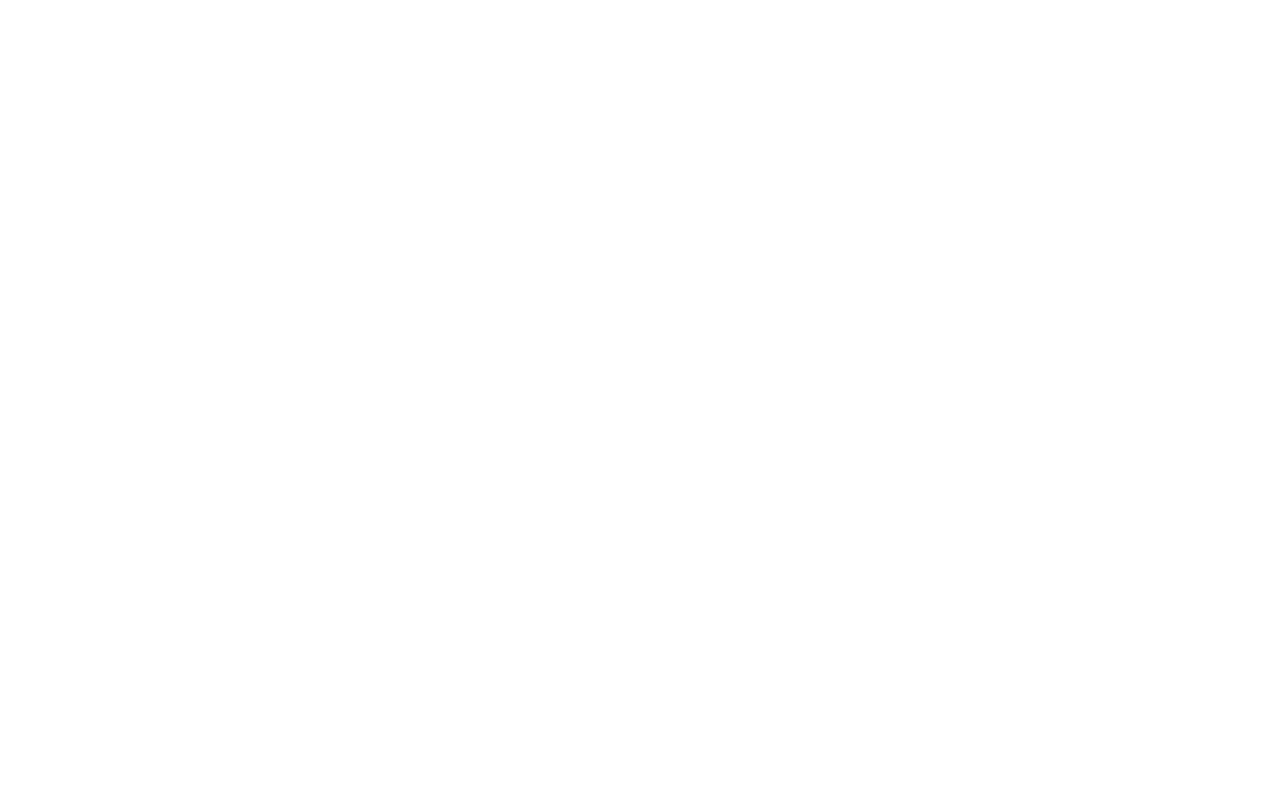
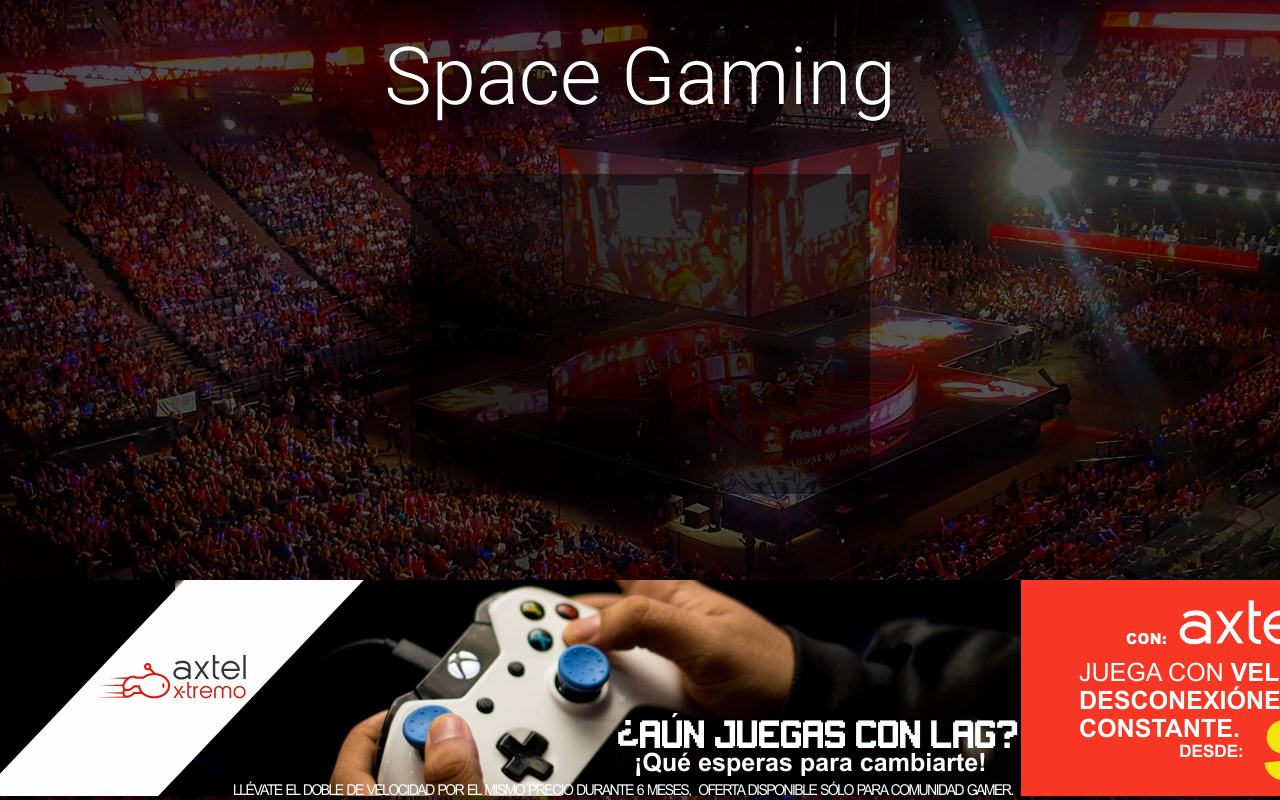
Before and after one commit to Alucherdi/sgf, a React app: page / in a window 1280 px wide. Built offline with nearby package versions, Linux system fonts and the light colour scheme.

Commit message:
Adding menu items in home and adding phases to the axtel flow

```diff
--- a/public/index.html
+++ b/public/index.html
@@ -8,8 +8,11 @@
       manifest.json provides metadata used when your web app is added to the
       homescreen on Android. See https://developers.google.com/web/fundamentals/engage-and-retain/web-app-manifest/
     -->
-    <link rel="manifest" href="%PUBLIC_URL%/manifest.json">
-    <link rel="shortcut icon" href="%PUBLIC_URL%/favicon.ico">
+	<link rel="manifest" href="%PUBLIC_URL%/manifest.json">
+	<link rel="shortcut icon" href="%PUBLIC_URL%/favicon.ico">
+
+	<link href="https://fonts.googleapis.com/css?family=Roboto:300" rel="stylesheet">
+
     <!--
       Notice the use of %PUBLIC_URL% in the tags above.
       It will be replaced with the URL of the `public` folder during the build.
--- a/src/App.jsx
+++ b/src/App.jsx
@@ -1,5 +1,4 @@
 import React, { Component } from 'react';
-import logo from './logo.svg'
 import './App.scss'
 
 class App extends Component {
--- a/src/Router.jsx
+++ b/src/Router.jsx
@@ -1,17 +1,19 @@
 import React, { Component } from 'react';
 import { BrowserRouter, Route } from "react-router-dom"
+import { Switch } from "react-router"
 
 import App from "./App"
+import AxtelForm from "./components/AxtelForm/AxtelForm.jsx"
+import Home from "./components/Wrapper/Home.jsx"
 
 class Router extends Component {
 	render() {
 		return (
 			<BrowserRouter>
-				<switch>
-					<div>
-						<Route path="/testing" component={App} />
-					</div>
-				</switch>
+				<Switch>
+					<Route path="/axtel" component={AxtelForm} />
+					<Route path="/" component={Home} />
+				</Switch>
 			</ BrowserRouter>
 		)
 	}
--- /dev/null
+++ b/src/components/AxtelForm/AxtelForm.jsx
@@ -0,0 +1,111 @@
+import React from "react"
+import "./AxtelForm.scss"
+
+class AxtelForm extends React.Component {
+	constructor(props) {
+		super(props)
+		this.state = {
+			actualView: null,
+			selectedPlan: "xtremo"
+		}
+
+
+	}
+
+	render() {
+		this.state.actualView = this.velocity()
+		return (
+			<div>
+				<div className="axtelForm center">
+					{this.state.actualView}
+
+				</div>
+				<div className="axtelResume">
+					{this.state.selectedPlan}
+				</div>
+			</div>
+		)
+	}
+
+	//Renders:
+
+	plan() {
+		var selectPlan = (e) => {
+			var el = e.currentTarget
+			var options = el.parentElement.getElementsByClassName("option");
+
+			for (var option of options) option.style.backgroundColor = "white"
+
+			el.style.backgroundColor = "#baffcb"
+
+			this.setState({
+				selectedPlan: el.getAttribute("plan")
+			})
+		}
+
+		return (
+			<div className="plan">
+				<div className="option" onClick={selectPlan} plan="xtremo">
+					Internet
+					<div className="checkmark"></div>
+				</div>
+
+				<div className="option" onClick={selectPlan} plan="tv">
+					Internet + TV
+					<div className="checkmark"></div>
+				</div>
+			</div>
+		)
+	}
+
+	velocity() {
+		var plans = {
+			xtremo: [
+				{
+					mb: 20, price: 449
+				}, {
+					mb: 50, price: 675
+				}, {
+					mb: 200, price: 1225
+				}
+			], tv: [
+				{
+					mb: 20, price: 449
+				}, {
+					mb: 50, price: 675
+				}, {
+					mb: 200, price: 1225
+				}
+			]
+		}
+
+		var selectedPlan = plans[this.state.selectedPlan]
+
+		console.log(selectedPlan)
+
+		return (
+			<div className="velocity">
+				<div className="title">Axtel Xtremo</div>
+				<div className="velocities">
+					{selectedPlan.map((plan, index) => {
+						return (
+							<span key={index} className="option shadow">
+								<span className="vel">{plan.mb}</span>
+								<span className="label">Mbps</span>
+							</span>
+						)
+					})}
+				</div>
+			</div>
+		)
+	}
+
+
+}
+
+export default AxtelForm
+
+/* <div className="velocity"></div>
+					<div className="userData"></div>
+					<div className="references"></div>
+					<div className="resume"></div> */
--- /dev/null
+++ b/src/components/AxtelForm/AxtelForm.scss
@@ -0,0 +1,83 @@
+.axtelForm {
+	background-color: #eff5ff;
+	width: 100vw;
+	height: 80vh;
+}
+
+.plan {
+	width: 100%;
+	height: 100%;
+
+	.option {
+		width: 30%;
+		height: 50%;
+		background-color: white;
+
+		display: flex;
+		justify-content: center;
+	}
+}
+
+.velocity {
+	width: 100%;
+
+	.title {
+		text-align: center;
+		margin-bottom: 40px;
+	}
+
+	.velocities {
+		width: 50%;
+		margin: auto;
+		display: flex;
+		flex-wrap: wrap;
+		flex-direction: row;
+		justify-content: space-around;
+
+		.option {
+			background-color: white;
+			height: 120px;
+			width: 120px;
+
+			max-width: 100%;
+
+			border-radius: 50%;
+
+			margin-bottom: 30px;
+
+			display: flex;
+			justify-content: center;
+			align-items: center;
+
+			flex-direction: column;
+
+			.vel {
+				font-size: 30px;
+				color: red;
+				font-weight: bold;
+			}
+		}
+	}
+}
+
+
+
+.center {
+	display: flex;
+	justify-content: space-around;
+	align-items: center;
+}
+
+.axtelResume {
+	width: 100vw;
+	height: 20vh;
+}
+
+.shadow {
+	box-shadow: 0 1px 3px rgba(0,0,0,0.12), 0 1px 2px rgba(0,0,0,0.24);
+	transition: all 0.3s cubic-bezier(.25,.8,.25,1);
+
+	&:hover {
+		box-shadow: 0 14px 28px rgba(0,0,0,0.25), 0 10px 10px rgba(0,0,0,0.22);
+	}
+}
--- /dev/null
+++ b/src/components/RocketIntro/Rocket.jsx
@@ -0,0 +1,28 @@
+import React from "react"
+import background from "./background.png"
+import banner from "./banner.png"
+import "./Rocket.scss"
+
+class Rocket extends React.Component {
+	render() {
+		return (
+			<div>
+				<div className="home" style={{backgroundImage: `url(${background}`}}>
+					<div className="title">Space Gaming</div>
+
+					<div className="options">
+						<div className="option">News</div>
+						<div className="option">Axtel</div>
+						<div className="option">Store</div>
+					</div>
+
+					<div id="banner">
+						<img src={banner} />
+					</div>
+				</div>
+			</div>
+		)
+	}
+}
+
+export default Rocket
--- /dev/null
+++ b/src/components/RocketIntro/Rocket.scss
@@ -0,0 +1,77 @@
+$titlePadding: 30px;
+
+.home {
+	width: 100vw;
+	height: 100vh;
+	background-position: center;
+
+	.title {
+		font-family: 'Roboto', sans-serif;
+		color: white;
+		font-size: 80px;
+		padding-top: $titlePadding;
+
+		text-align: center;
+		animation: titleAppear 1s cubic-bezier(0.165, 0.84, 0.44, 1);
+
+		@media screen and (max-width: 500px) {
+			font-size: 30px;
+		}
+	}
+
+	#banner {
+		position: absolute;
+		bottom: 0;
+		overflow-x: scroll;
+		overflow-y: hidden;
+		width: 100%;
+	}
+
+	.options {
+		padding-top: 50px;
+		width: 60%;
+		height: 40%;
+		margin: auto;
+
+		display: flex;
+		flex-direction: row;
+		justify-content: center;
+
+		.option {
+			width: 20%;
+			height: 100%;
+			background-color: black;
+			opacity: 0.5;
+			color: rgba(255, 255, 255, 0);
+
+			display: flex;
+			justify-content: center;
+			align-items: center;
+
+
+			font-size: 70px;
+			font-style: italic;
+			transition: all 0.2s cubic-bezier(0.215, 0.610, 0.355, 1);
+
+			&:hover {
+				opacity: 1;
+				color: rgba(255, 255, 255, 1);
+				width: 40%;
+			}
+		}
+
+
+	}
+}
+
+@keyframes titleAppear {
+	0% {
+		opacity: 0;
+		padding-top: $titlePadding + 30px;
+	}
+
+	100% {
+		opacity: 1;
+		padding-top: $titlePadding;
+	}
+}
--- /dev/null
+++ b/src/components/Wrapper/Home.jsx
@@ -0,0 +1,15 @@
+import React from "react"
+
+import Rocket from "../RocketIntro/Rocket.jsx"
+
+class Home extends React.Component {
+	render() {
+		return (
+			<div>
+				<Rocket />
+			</div>
+		)
+	}
+}
+
+export default Home
```
Also changed, not shown: src/components/RocketIntro/background.png (added), src/components/RocketIntro/banner.png (added).
